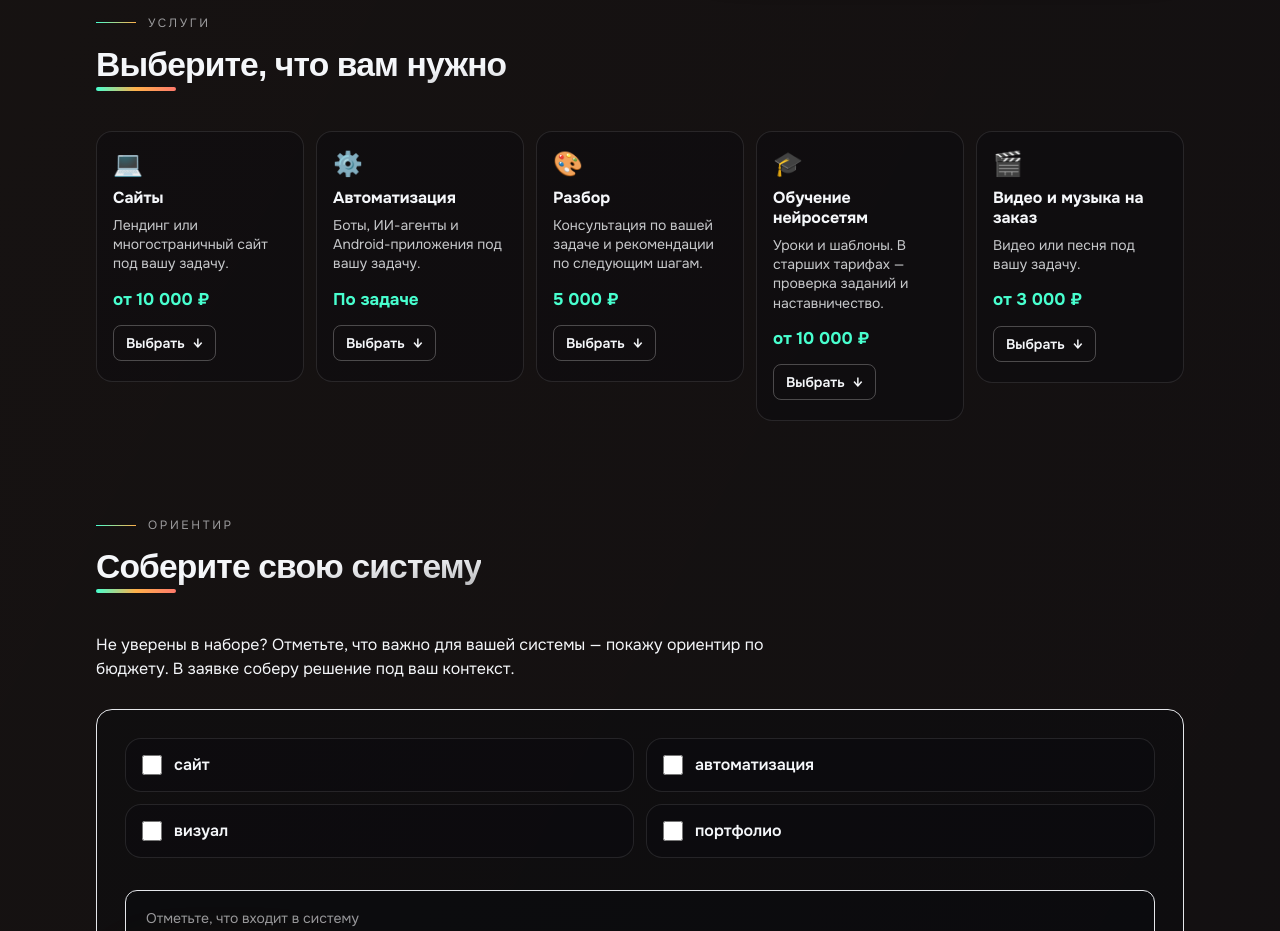
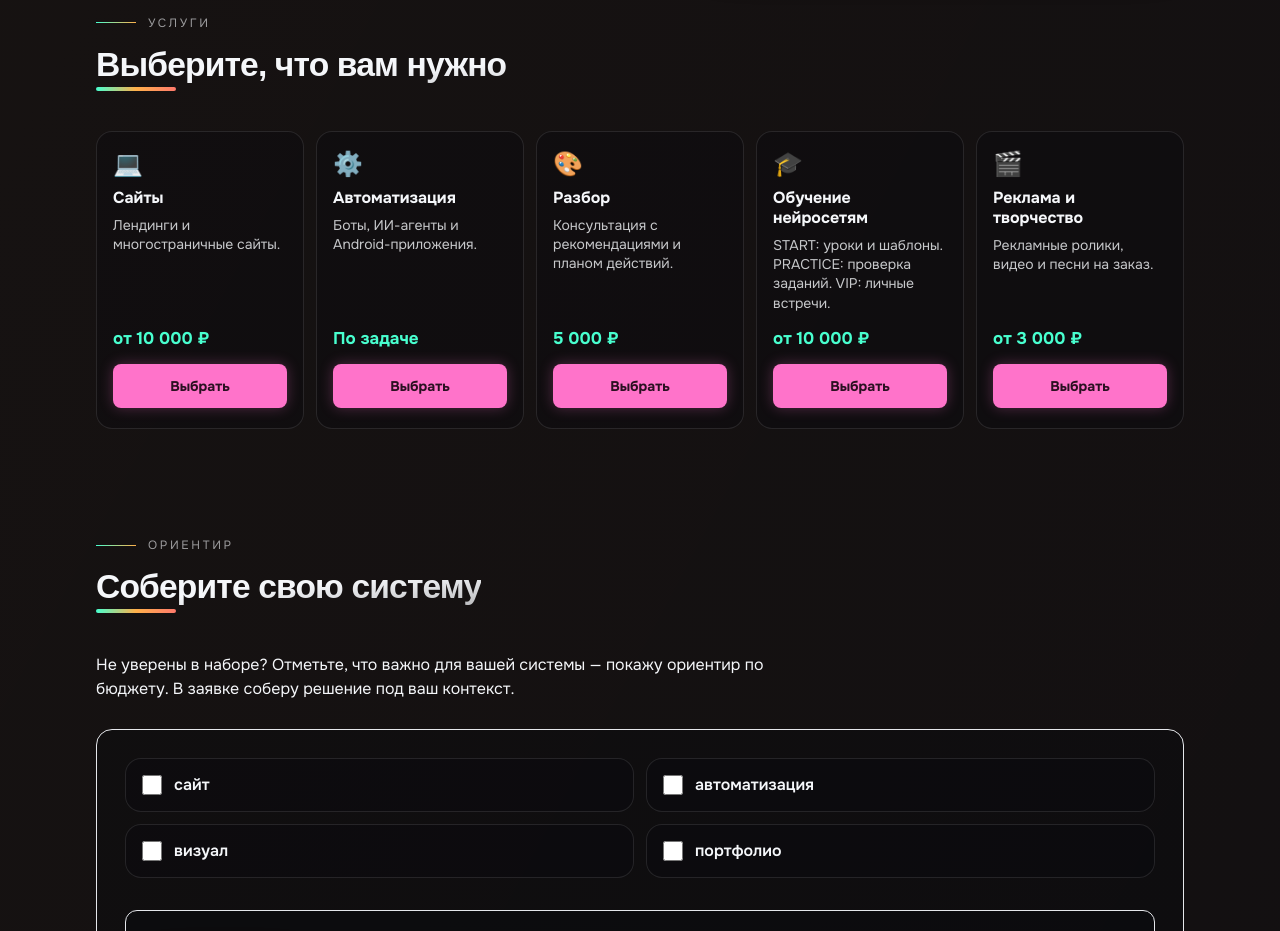
Before and after one commit to snegurkanastena-ux/neiroera-site, a Next.js app: page / in a window 1280 px wide. Shown: the part 920-1851 px from the top of the page. Built offline with nearby package versions, Linux system fonts and the light colour scheme; a web font is replaced by a local one.

Commit message:
Align service cards and refine offers

```diff
--- a/src/components/ServiceOfferGrid.tsx
+++ b/src/components/ServiceOfferGrid.tsx
@@ -10,18 +10,18 @@ const phoneUrl = "tel:+79922080300";
 
 const offerText = {
   ru: {
-    sites: { title: "Сайты", summary: "Лендинг или многостраничный сайт под вашу задачу.", topic: "Обсудить разработку сайта" },
-    automation: { title: "Автоматизация", summary: "Боты, ИИ-агенты и Android-приложения под вашу задачу.", topic: "Обсудить автоматизацию" },
-    content: { title: "Разбор", summary: "Консультация по вашей задаче и рекомендации по следующим шагам.", topic: "Записаться на разбор" },
-    training: { title: "Обучение нейросетям", summary: "Уроки и шаблоны. В старших тарифах — проверка заданий и наставничество.", topic: "Узнать об обучении нейросетям" },
-    creative: { title: "Видео и музыка на заказ", summary: "Видео или песня под вашу задачу.", topic: "Обсудить заказ видео или музыки" }
+    sites: { title: "Сайты", summary: "Лендинги и многостраничные сайты.", topic: "Обсудить разработку сайта" },
+    automation: { title: "Автоматизация", summary: "Боты, ИИ-агенты и Android-приложения.", topic: "Обсудить автоматизацию" },
+    content: { title: "Разбор", summary: "Консультация с рекомендациями и планом действий.", topic: "Записаться на разбор" },
+    training: { title: "Обучение нейросетям", summary: "START: уроки и шаблоны. PRACTICE: проверка заданий. VIP: личные встречи.", topic: "Узнать об обучении нейросетям" },
+    creative: { title: "Реклама и творчество", summary: "Рекламные ролики, видео и песни на заказ.", topic: "Обсудить рекламу или творческий проект" }
   },
   en: {
-    sites: { title: "Websites", summary: "A landing page or a multi-page website for your needs.", topic: "Discuss a website project" },
-    automation: { title: "Automation", summary: "Bots, AI agents and Android apps for your workflow.", topic: "Discuss automation" },
+    sites: { title: "Websites", summary: "Landing pages and multi-page websites.", topic: "Discuss a website project" },
+    automation: { title: "Automation", summary: "Bots, AI agents and Android apps.", topic: "Discuss automation" },
     content: { title: "Consultation", summary: "Review your challenge and get clear recommendations on next steps.", topic: "Book a consultation" },
-    training: { title: "AI training", summary: "Lessons and templates, with assignment feedback and mentoring in higher tiers.", topic: "Ask about AI training" },
-    creative: { title: "Custom video and music", summary: "A video or song tailored to your project.", topic: "Discuss a video or music project" }
+    training: { title: "AI training", summary: "START: lessons and templates. PRACTICE: assignment feedback. VIP: one-on-one sessions.", topic: "Ask about AI training" },
+    creative: { title: "Advertising and creative", summary: "Commercials, videos and custom songs.", topic: "Discuss an advertising or creative project" }
   }
 };
 
@@ -53,31 +53,30 @@ export function ServiceOfferGrid() {
   };
 
   return (
-    <div className="grid items-start grid-cols-1 gap-3 sm:grid-cols-2 lg:grid-cols-3 xl:grid-cols-5">
+    <div className="grid grid-cols-1 gap-3 sm:grid-cols-2 lg:grid-cols-3 xl:grid-cols-5">
       {cards.map((card) => {
         const copy = offerText[lang][card.id as keyof typeof offerText.ru];
         const isOpen = selectedId === card.id;
         const panelId = `service-offer-panel-${card.id}`;
 
         return (
-          <div key={card.id} className="min-w-0">
+          <div key={card.id} className="row-span-2 grid min-w-0 grid-rows-subgrid">
             <button
               type="button"
               aria-expanded={isOpen}
               aria-controls={panelId}
               onClick={() => setSelectedId(isOpen ? null : card.id)}
-              className={`ne-card-hover-sm flex w-full flex-col items-start px-4 py-5 text-left focus-visible:ring-2 focus-visible:ring-accent sm:min-h-[240px] ${isOpen ? "border-accent/50 bg-accent/[0.08]" : ""}`}
+              className={`ne-card-hover-sm flex min-h-[230px] w-full flex-col items-start px-4 py-5 text-left focus-visible:ring-2 focus-visible:ring-pink-400 ${isOpen ? "border-accent/50 bg-accent/[0.08]" : ""}`}
             >
               <span className="text-2xl leading-none" aria-hidden>{card.emoji}</span>
               <span className="mt-3 break-words text-base font-bold leading-tight">{copy?.title ?? card.title}</span>
               {copy && <span className="mt-2 text-sm leading-snug text-text/80">{copy.summary}</span>}
               <span className="mt-auto pt-3 font-bold text-accent">{card.id === "automation" ? labels.quote : card.priceLine}</span>
-              <span className="mt-3 inline-flex min-h-9 items-center rounded-lg border border-border/25 px-3 text-sm font-semibold">
+              <span className="mt-3 inline-flex min-h-11 w-full items-center justify-center rounded-lg bg-[#ff73ca] px-3 text-sm font-bold text-[#2a1021] shadow-[0_0_14px_rgba(255,115,202,0.28)]">
                 {isOpen ? collapse : labels.choose}
-                <span className="ml-2" aria-hidden>{isOpen ? "↑" : "↓"}</span>
               </span>
             </button>
-            <div id={panelId} hidden={!isOpen} className="mt-2 rounded-lg border border-border/25 bg-bg px-3 py-4">
+            <div id={panelId} hidden={!isOpen} className="row-start-auto self-start rounded-lg border border-border/25 bg-bg px-3 py-4">
               <h3 className="text-base font-bold leading-snug">{copy?.topic ?? card.title}</h3>
               {(card.id === "sites" || card.id === "automation") && (
                 <ul className="mt-2 space-y-1.5 text-sm leading-snug text-text/80">
```
